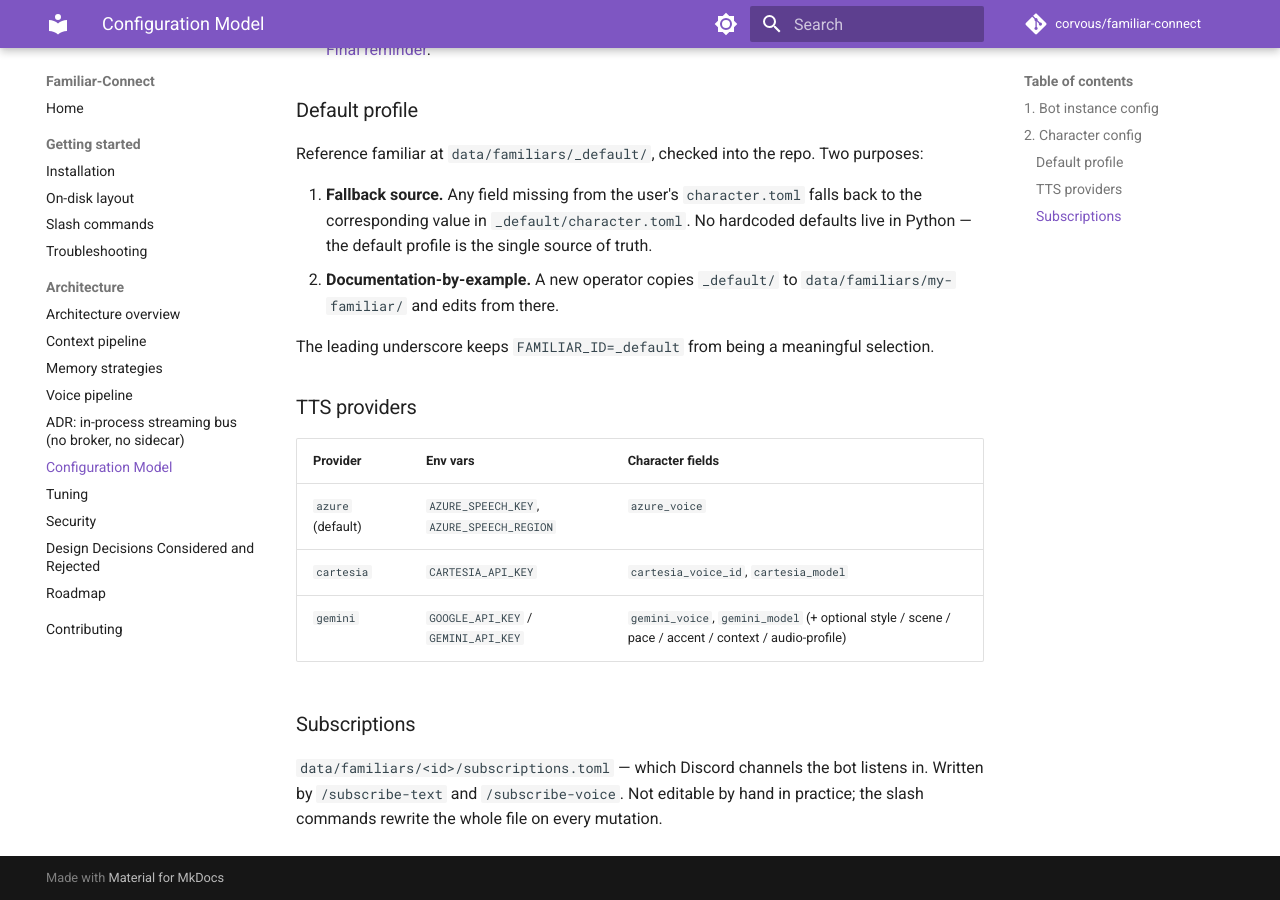
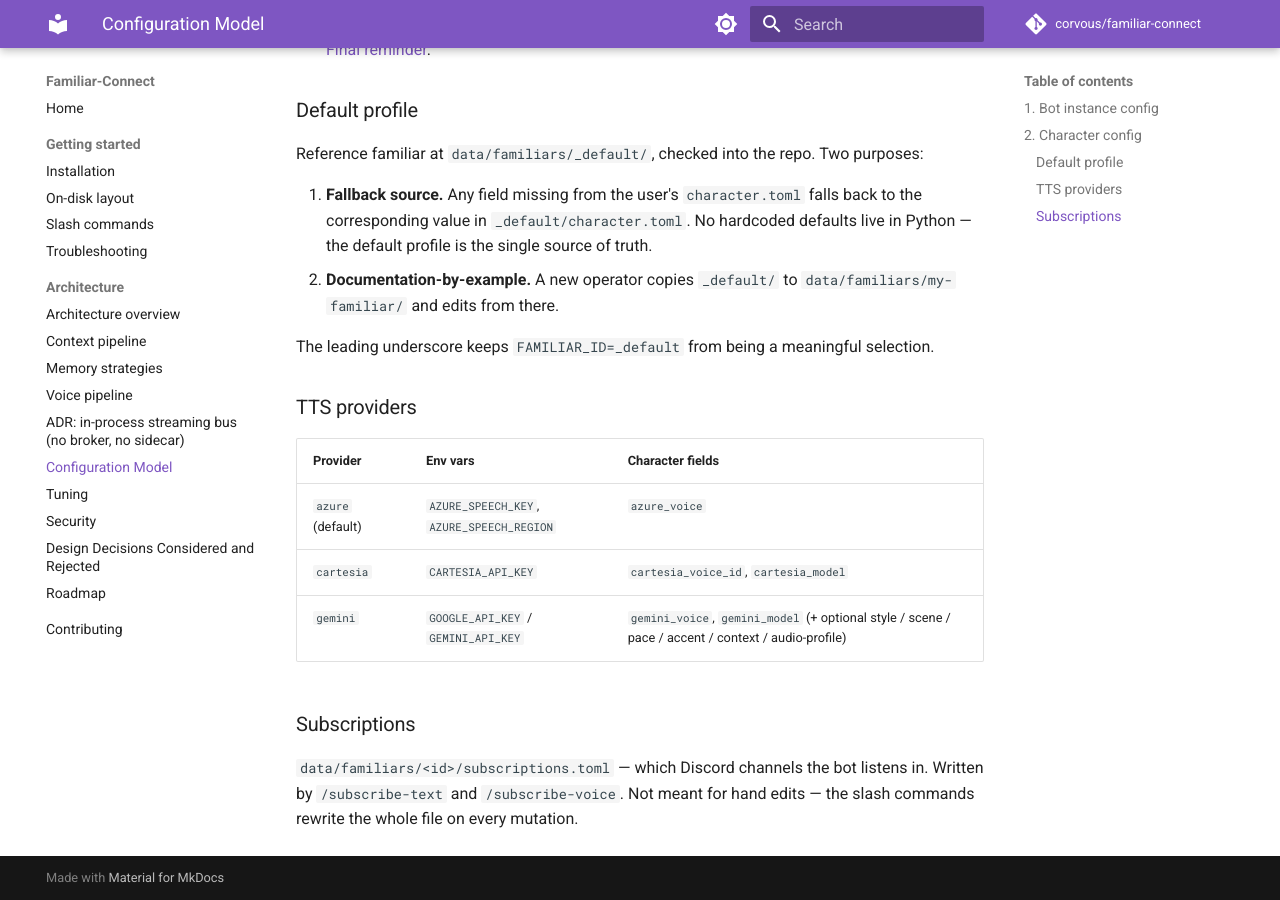
Before and after one commit to CorVous/Familiar-Connect, an MkDocs documentation site: the page built from docs/architecture/configuration-model.md, in a window 1280 px wide and 900 px high, scrolled down 2025 px. Built offline with MkDocs 1.6.1 and Material for MkDocs 9.7.7, drawn with Linux system fonts in a browser that asks for light colours; comment, search, counter and statistics services are not loaded.

Commit message:
docs: trim filler and stale temporal phrasing per writing style

```diff
--- a/docs/architecture/configuration-model.md
+++ b/docs/architecture/configuration-model.md
@@ -113,5 +113,5 @@ meaningful selection.
 
 `data/familiars/<id>/subscriptions.toml` — which Discord channels the
 bot listens in. Written by `/subscribe-text` and `/subscribe-voice`.
-Not editable by hand in practice; the slash commands rewrite the whole
-file on every mutation.
+Not meant for hand edits — the slash commands rewrite the whole file on
+every mutation.
```
Also changed, not shown: docs/architecture/decisions.md (+1 -1 lines), docs/architecture/overview.md (+1 -1 lines), docs/architecture/roadmap.md (+1 -1 lines).
